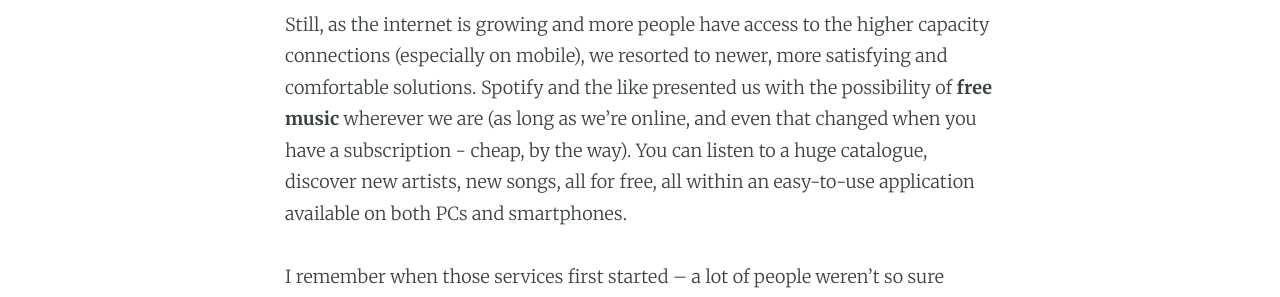
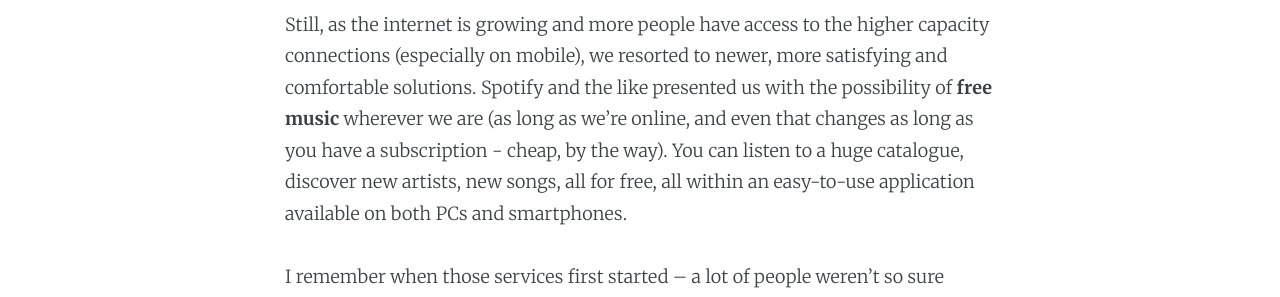
Before and after one commit to detlaff/Old-page, a Jekyll site: the page built from _posts/2014-11-16-death-of-music-piracy.md, in a window 1280 px wide. Shown: the part 503-800 px from the top of the page. Built offline with Jekyll 4.4.1, drawn with Linux system fonts in a browser that asks for light colours.

Commit message:
sure enough a typo

```diff
--- a/_posts/2014-11-16-death-of-music-piracy.md
+++ b/_posts/2014-11-16-death-of-music-piracy.md
@@ -8,7 +8,7 @@ categories: Technology
 
 Remember the times when there was no Spotify, no Rdio, no Deezer? Most of you probably do, as most - if not all of you - used to download mp3 files on a regular basis, not only filling the hard drive up, but also robbing the artists (who do not earn a lot from sold records in the first place, live concerts are the primary way to do that - so technically robbing record companies, which is not half bad actually) and breaking the law in the process. Now, I don't want to go all sanctimonious on you, I'm guilty of all that as well.
 
-Still, as the internet is growing and more people have access to the higher capacity connections (especially on mobile), we resorted to newer, more satisfying and comfortable solutions. Spotify and the like presented us with the possibility of **free music** wherever we are (as long as we're online, and even that changed when you have a subscription - cheap, by the way). You can listen to a huge catalogue, discover new artists, new songs, all for free, all within an easy-to-use application available on both PCs and smartphones.
+Still, as the internet is growing and more people have access to the higher capacity connections (especially on mobile), we resorted to newer, more satisfying and comfortable solutions. Spotify and the like presented us with the possibility of **free music** wherever we are (as long as we're online, and even that changes as long as you have a subscription - cheap, by the way). You can listen to a huge catalogue, discover new artists, new songs, all for free, all within an easy-to-use application available on both PCs and smartphones.
 
 I remember when those services first started – a lot of people weren't so sure about them being the ultimate piracy killers. However, time has proved them wrong. Today, many of my friends use streaming applications pretty much exclusively (I do, too!), even if only for simplicity and the fact they're easy to use. Piracy, as was stated many times already, is a service problem.
 
```
